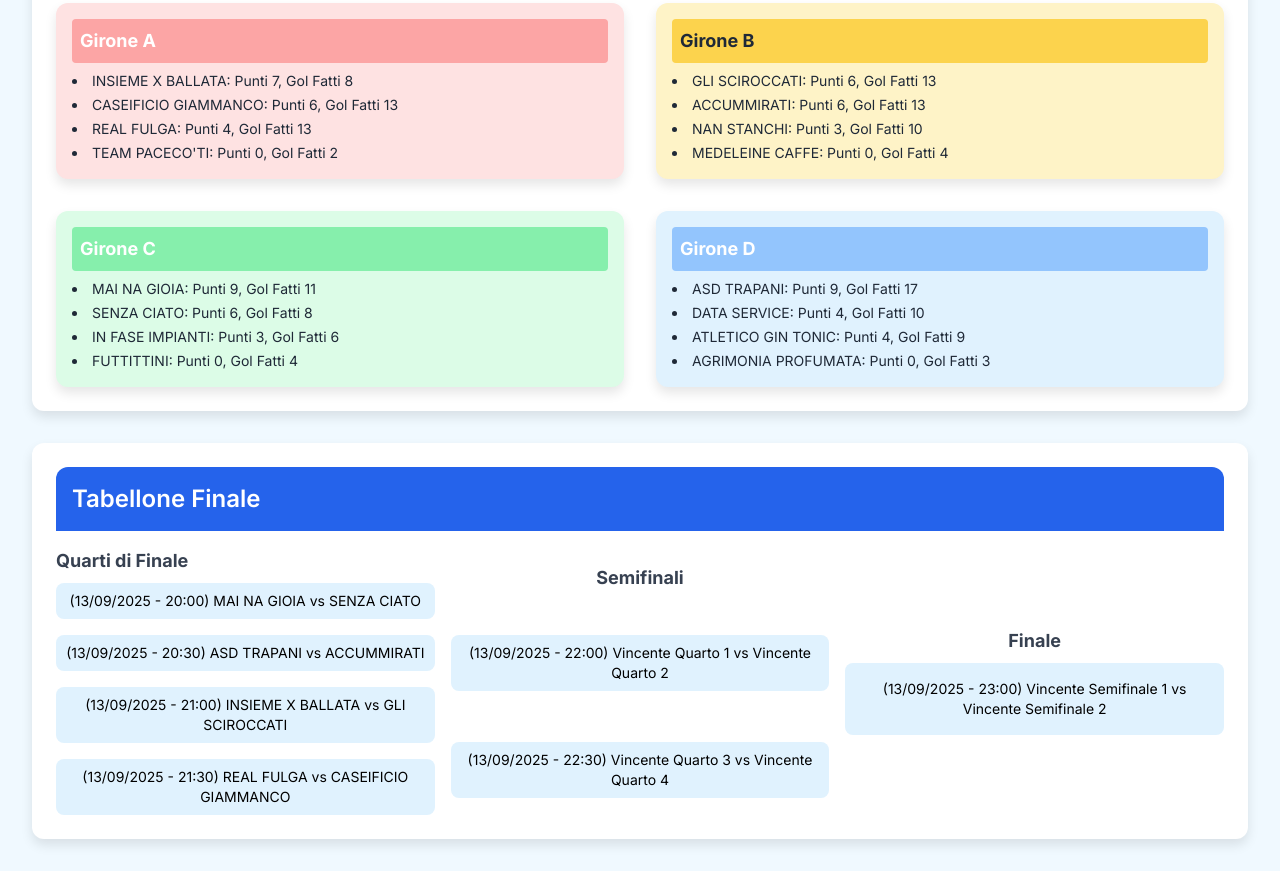
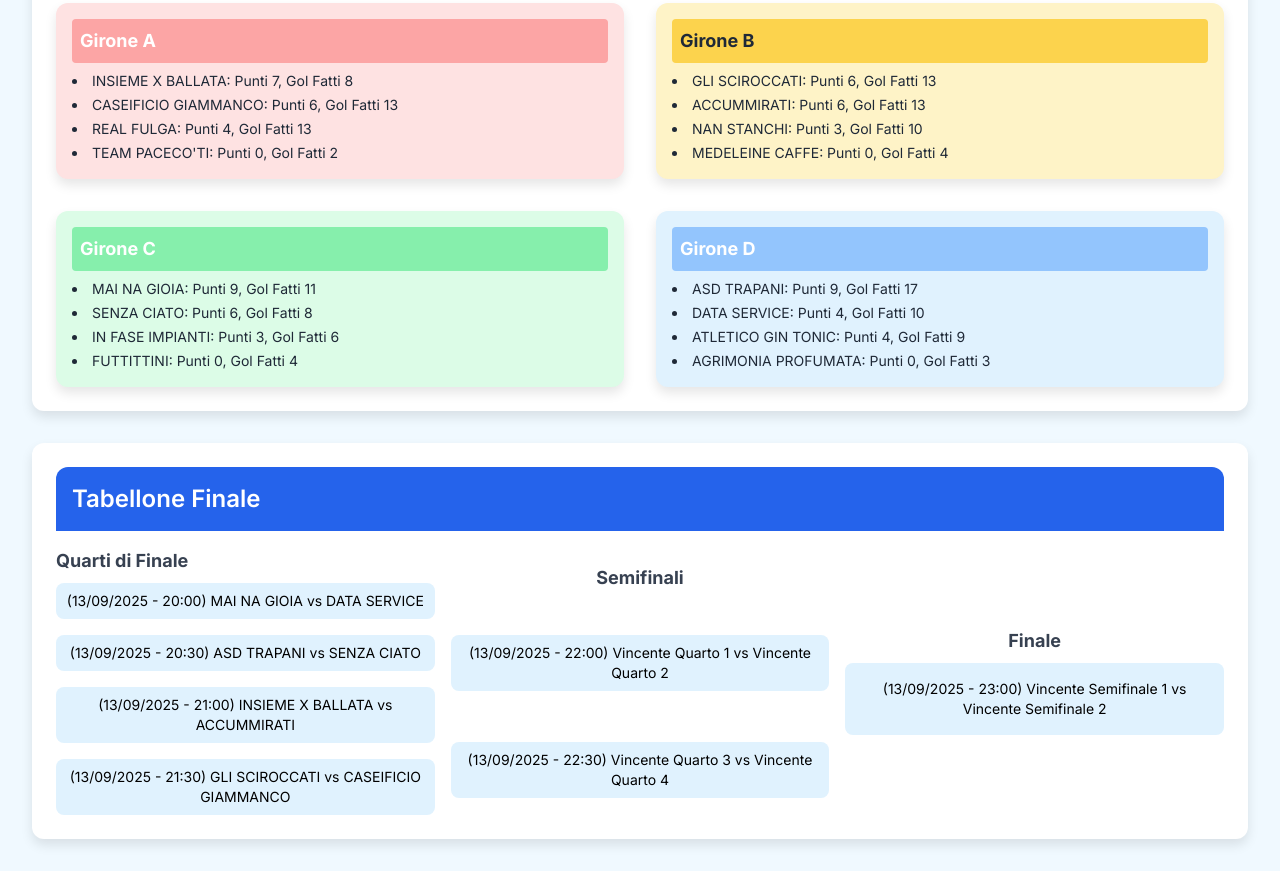
Before and after one commit to nzo1986/Risultati, a plain HTML site: page Index.html in a window 1280 px wide. Shown: the part 1249-2120 px from the top of the page. Drawn offline with nearby package versions, Linux system fonts and the light colour scheme.

Commit message:
Index.html

```diff
--- a/Index.html
+++ b/Index.html
@@ -1,4 +1,3 @@
-
 <!DOCTYPE html>
 <html lang="it">
 <head>
@@ -201,16 +200,16 @@
                     <h3 class="font-bold text-base sm:text-lg text-gray-700 mb-2">Quarti di Finale</h3>
                     <ul class="space-y-4">
                         <li class="match-card p-2 text-center">
-                            <p><span class="font-normal">(13/09/2025 - 20:00)</span> MAI NA GIOIA vs SENZA CIATO</p>
+                            <p><span class="font-normal">(13/09/2025 - 20:00)</span> MAI NA GIOIA vs DATA SERVICE</p>
                         </li>
                         <li class="match-card p-2 text-center">
-                            <p><span class="font-normal">(13/09/2025 - 20:30)</span> ASD TRAPANI vs ACCUMMIRATI</p>
+                            <p><span class="font-normal">(13/09/2025 - 20:30)</span> ASD TRAPANI vs SENZA CIATO</p>
                         </li>
                         <li class="match-card p-2 text-center">
-                            <p><span class="font-normal">(13/09/2025 - 21:00)</span> INSIEME X BALLATA vs GLI SCIROCCATI</p>
+                            <p><span class="font-normal">(13/09/2025 - 21:00)</span> INSIEME X BALLATA vs ACCUMMIRATI</p>
                         </li>
                         <li class="match-card p-2 text-center">
-                            <p><span class="font-normal">(13/09/2025 - 21:30)</span> REAL FULGA vs CASEIFICIO GIAMMANCO</p>
+                            <p><span class="font-normal">(13/09/2025 - 21:30)</span> GLI SCIROCCATI vs CASEIFICIO GIAMMANCO</p>
                         </li>
                     </ul>
                 </div>
```
